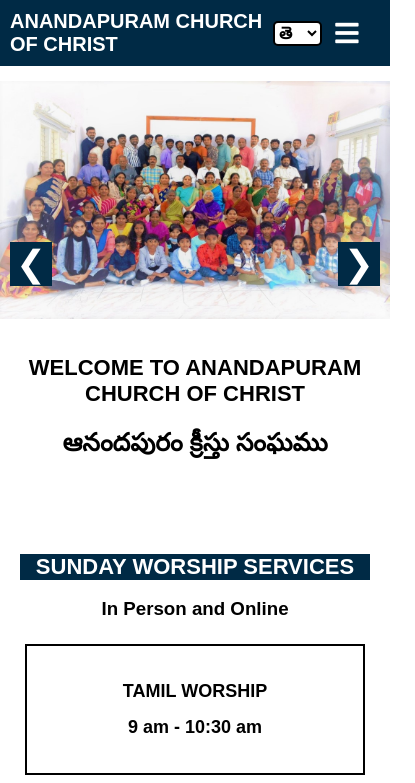
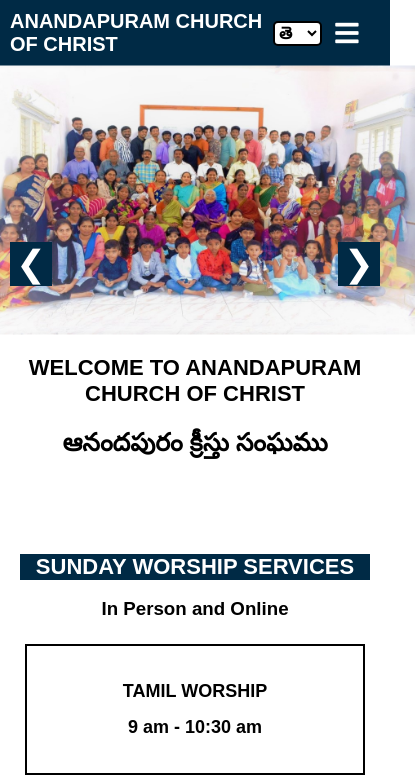
Before and after one commit to Vinaykumar-tech77/ACOC_WEBPAGE, a plain HTML site: page index.html in a window 390 px wide. Shown: the top 783 px of the page, 415 px wide, since content can reach past the window. Drawn offline with Linux system fonts and the light colour scheme.

Commit message:
Update style.css

```diff
--- a/style.css
+++ b/style.css
@@ -479,7 +479,7 @@ body {
     font-size: 14px;
   }
   .image-container img {
-   transform: translate(-0px,15px) scale(1);
+   transform: translate(-0px,15px) scale(1.13);
   }
   .centered-text-container h1 {
     font-size: 22px;
```
